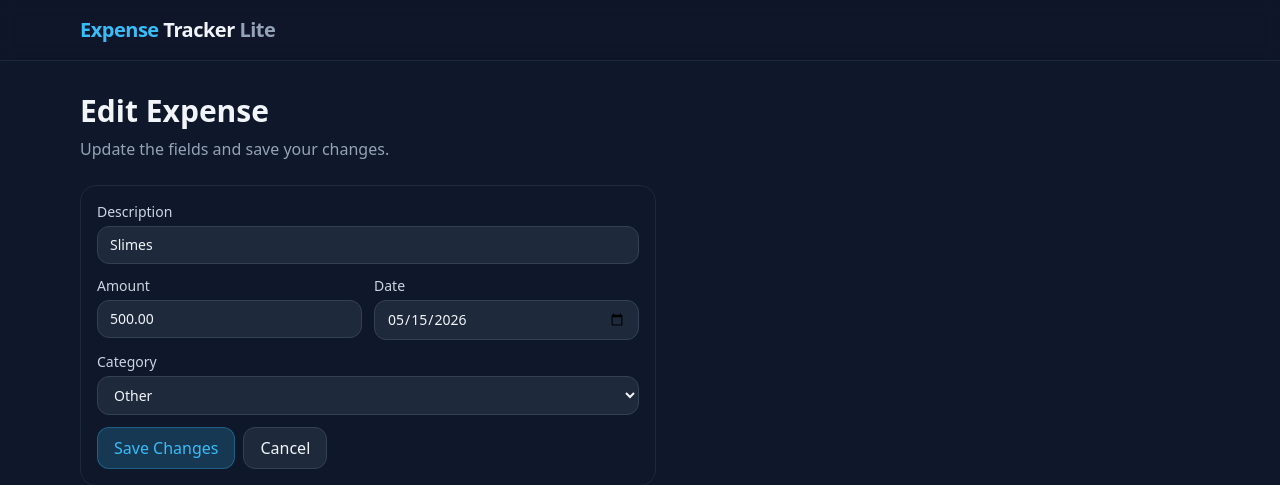
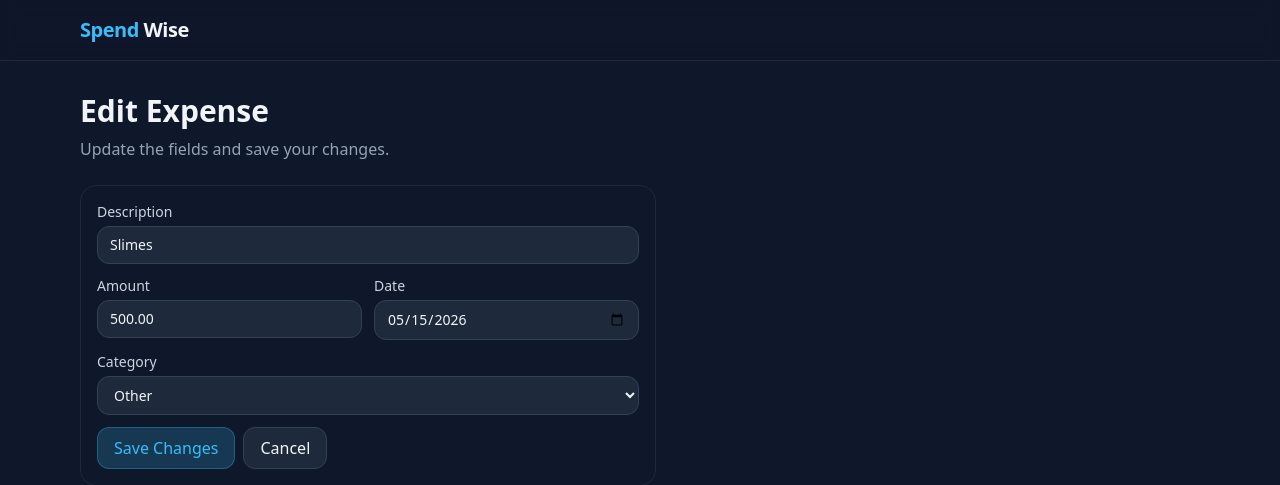
Before and after one commit to bogdanbodescu/Python-projects, a Flask app: page /edit/4 in a window 1280 px wide. Shown: the top 485 px of the page. Run offline with Flask 3, Linux system fonts and the light colour scheme; some libraries are stand-ins or nearby versions.

Commit message:
constants updates

```diff
--- a/SpendWise/templates/base.html
+++ b/SpendWise/templates/base.html
@@ -19,8 +19,8 @@
     <header class="border-b border-slate-800 bg-slate-900/60 backdrop-blur">
       <div class="mx-auto max-w-6xl px-4 py-4">
         <a href="#" class="text-xl font-bold tracking-tight">
-          <span class="text-brand">Expense</span> Tracker
-          <span class="text-slate-400">Lite</span>
+          <span class="text-brand">Spend</span> Wise
+          <span class="text-slate-400"></span>
         </a>
       </div>
     </header>
```
Also changed, not shown: SpendWise/instance/spendwise.db.
